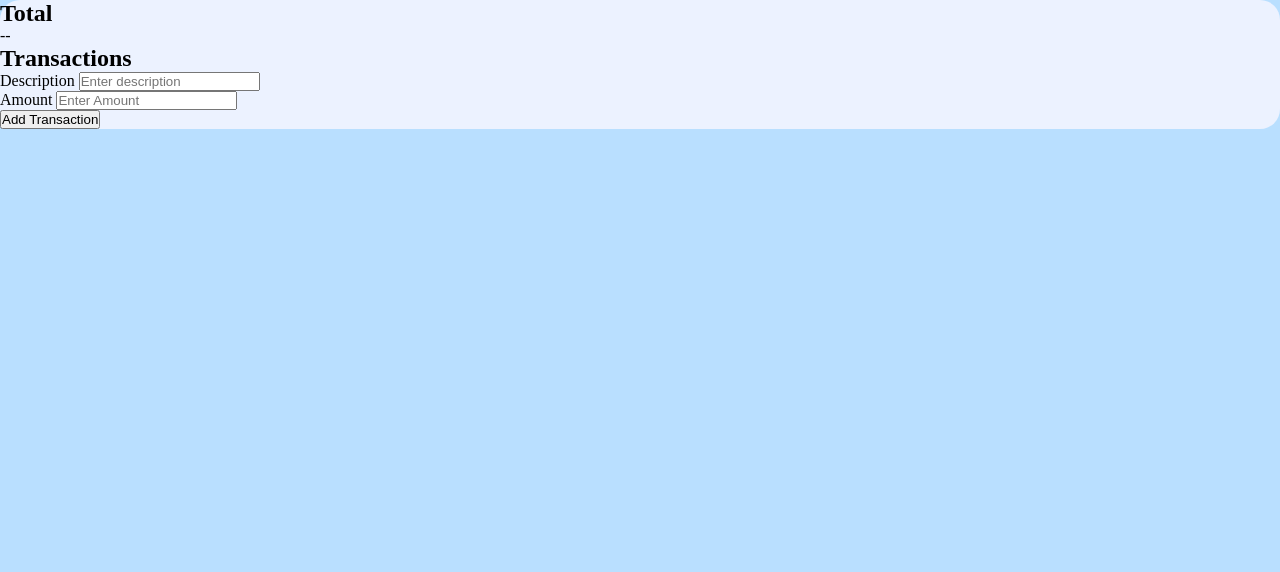
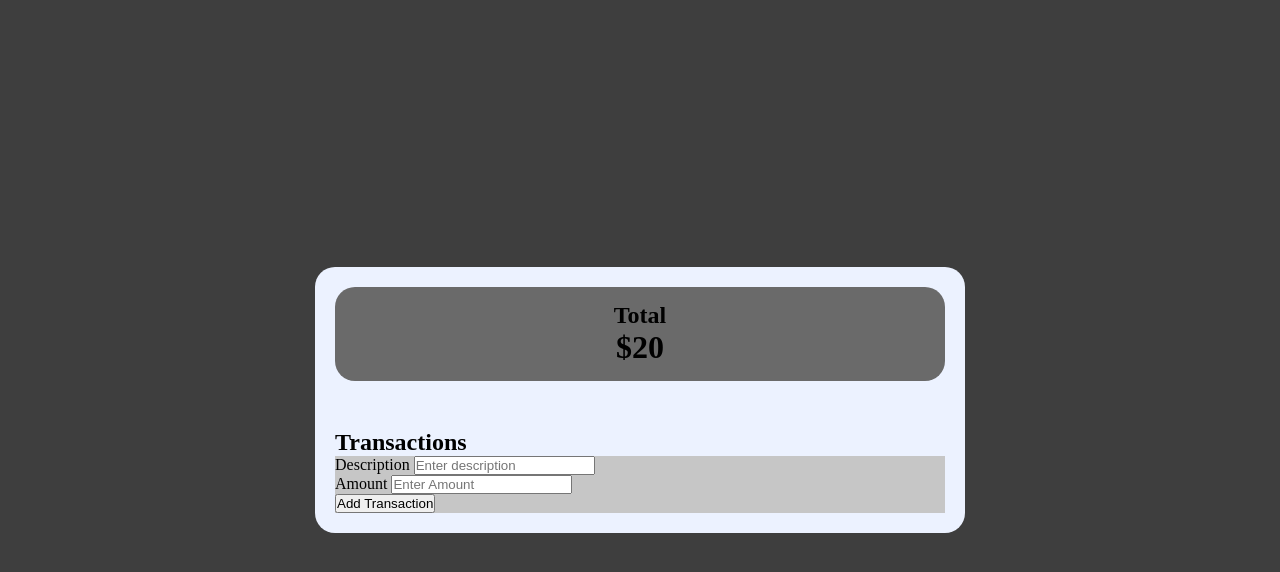
Before and after one commit to Boluwatifemuhammed/new-expense-tracker, a plain HTML site: page index.html in a window 1280 px wide. Drawn offline with Linux system fonts and the light colour scheme.

Commit message:
updated css

```diff
--- a/index.html
+++ b/index.html
@@ -10,14 +10,13 @@
     <div class="cont">
         <div class="total-cont">
             <h2>Total</h2>
-            <p id="total">--</p>
+            <p id="total">$20</p>
         </div>
 
         <div class="main-cont">
             <div class="transaction-cont">
                 <h2>Transactions</h2>
                 <div class="transaction-list">
-
                 </div>
             </div>
 
@@ -30,10 +29,9 @@
             <div class="form-group">
                 <label for="amount">Amount</label>
                 <input type="number" id="amount" placeholder="Enter Amount" required>
-
             </div>
             <button id="submit-btn">Add Transaction</button>
-           </form>
+            </form>
 
         </div>
     </div>
--- a/style.css
+++ b/style.css
@@ -1,16 +1,47 @@
 *{
     padding: 0;
     margin: 0;
+    box-sizing: border-box;
 
 }
 
 body{
-    background-color: #b9dfff;
+    background-color: #3e3e3e;
     font-family: 'poppins';
+    min-height: 100vh;
+    justify-content: center;
+    align-items: center;
+    display: flex;
 }
 
 .cont{
   width: 100%;
   background-color: #ecf2ff;
   border-radius: 20px;
+  max-width: 650px;
+  padding: 20px;
 }
+.total-cont{
+    width: 100%;
+    background-color: #6a6a6a;
+    border-radius: 20px;
+    padding: 15px;
+    text-align: center;
+}
+
+.total-cont p{
+    font-size: 2rem;
+    font-weight: bold;
+}
+
+.main-cont{
+    margin-top: 3rem;
+    width: 100%;
+    display: flex;
+    flex-direction: column;
+    height: 100%;
+}
+#transaction-form{
+    width: 100%;
+    background-color: #c6c6c6;
+}
```
